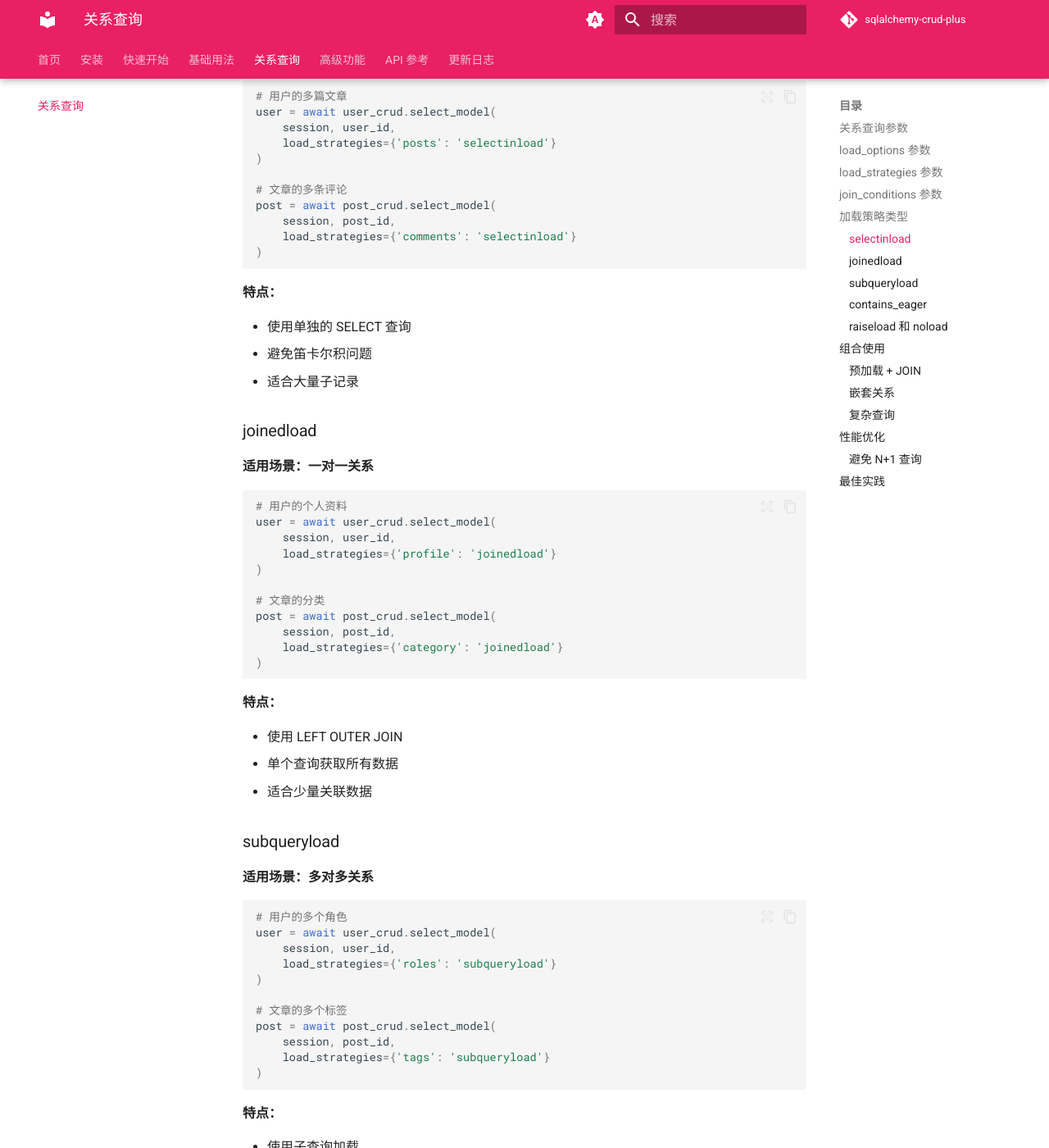
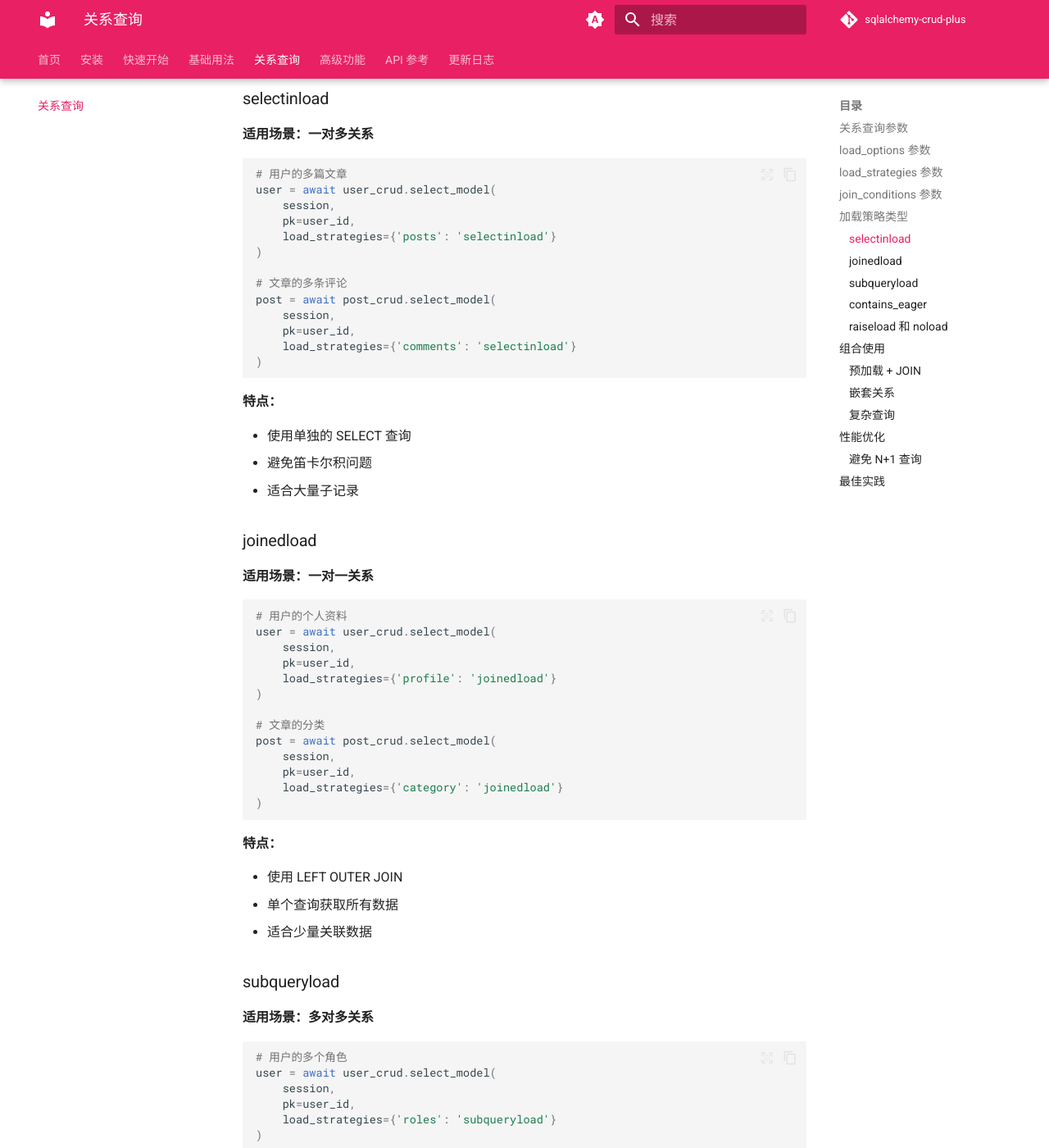
Before and after one commit to fastapi-practices/sqlalchemy-crud-plus, an MkDocs documentation site: the page built from docs/relationships/overview.md, in a window 1280 px wide and 1400 px high, scrolled down 2302 px. Shown: the whole window at 82% size. Built offline with MkDocs 1.6.1 and Material for MkDocs 9.7.7, drawn with Linux system fonts in a browser that asks for light colours; comment, search, counter and statistics services are not loaded; some of the changed text lies outside the part shown.

````diff
--- a/docs/relationships/overview.md
+++ b/docs/relationships/overview.md
@@ -19,7 +19,8 @@ from sqlalchemy.orm import selectinload, joinedload
 
 # 使用原生 SQLAlchemy 选项
 user = await user_crud.select_model(
-    session, user_id,
+    session,
+    pk=user_id,
     load_options=[
         selectinload(User.posts),
         joinedload(User.profile)
@@ -28,7 +29,8 @@ user = await user_crud.select_model(
 
 # 嵌套关系
 user = await user_crud.select_model(
-    session, user_id,
+    session,
+    pk=user_id,
     load_options=[
         selectinload(User.posts).selectinload(Post.comments),
         joinedload(User.profile)
@@ -43,13 +45,15 @@ user = await user_crud.select_model(
 ```python
 # 列表格式（使用默认策略）
 user = await user_crud.select_model(
-    session, user_id,
+    session,
+    pk=user_id,
     load_strategies=['posts', 'profile']
 )
 
 # 字典格式（指定具体策略）
 user = await user_crud.select_model(
-    session, user_id,
+    session,
+    pk=user_id,
     load_strategies={
         'posts': 'selectinload',
         'profile': 'joinedload',
@@ -59,7 +63,8 @@ user = await user_crud.select_model(
 
 # 嵌套关系
 user = await user_crud.select_model(
-    session, user_id,
+    session,
+    pk=user_id,
     load_strategies={
         'posts': 'selectinload',
         'posts.category': 'joinedload',
@@ -106,13 +111,15 @@ users = await user_crud.select_models(
 ```python
 # 用户的多篇文章
 user = await user_crud.select_model(
-    session, user_id,
+    session,
+    pk=user_id,
     load_strategies={'posts': 'selectinload'}
 )
 
 # 文章的多条评论
 post = await post_crud.select_model(
-    session, post_id,
+    session,
+    pk=user_id,
     load_strategies={'comments': 'selectinload'}
 )
 ```
@@ -130,13 +137,15 @@ post = await post_crud.select_model(
 ```python
 # 用户的个人资料
 user = await user_crud.select_model(
-    session, user_id,
+    session,
+    pk=user_id,
     load_strategies={'profile': 'joinedload'}
 )
 
 # 文章的分类
 post = await post_crud.select_model(
-    session, post_id,
+    session,
+    pk=user_id,
     load_strategies={'category': 'joinedload'}
 )
 ```
@@ -154,13 +163,15 @@ post = await post_crud.select_model(
 ```python
 # 用户的多个角色
 user = await user_crud.select_model(
-    session, user_id,
+    session,
+    pk=user_id,
     load_strategies={'roles': 'subqueryload'}
 )
 
 # 文章的多个标签
 post = await post_crud.select_model(
-    session, post_id,
+    session,
+    pk=user_id,
     load_strategies={'tags': 'subqueryload'}
 )
 ```
@@ -191,13 +202,15 @@ users = await user_crud.select_models(
 ```python
 # 禁止访问关系（抛出异常）
 user = await user_crud.select_model(
-    session, user_id,
+    session,
+    pk=user_id,
     load_strategies={'posts': 'raiseload'}
 )
 
 # 禁止加载关系（返回 None）
 user = await user_crud.select_model(
-    session, user_id,
+    session,
+    pk=user_id,
     load_strategies={'posts': 'noload'}
 )
 ```
````
Also changed, not shown: docs/advanced/filter.md (+3 -3 lines), docs/api/errors.md (+2 -2 lines), docs/getting-started/quick-start.md (+3 -3 lines), docs/index.md (+4 -4 lines), docs/usage/crud.md (+13 -19 lines).
